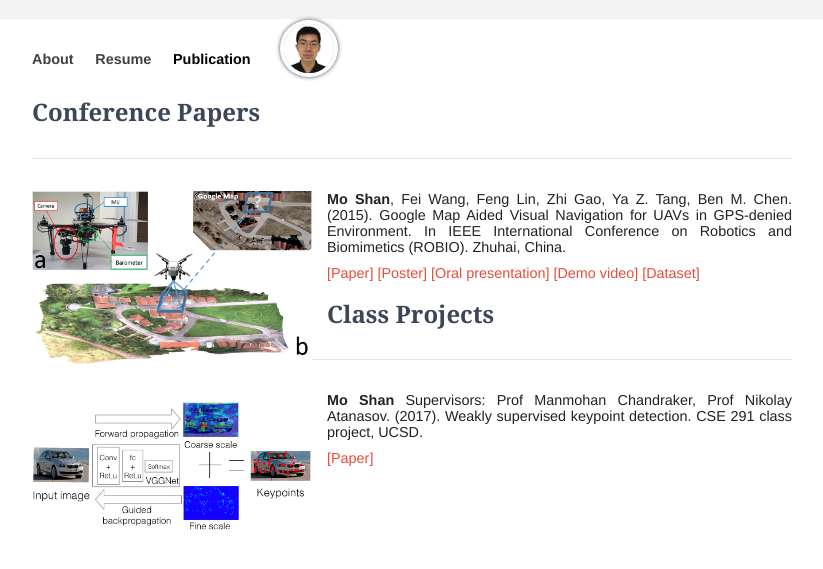
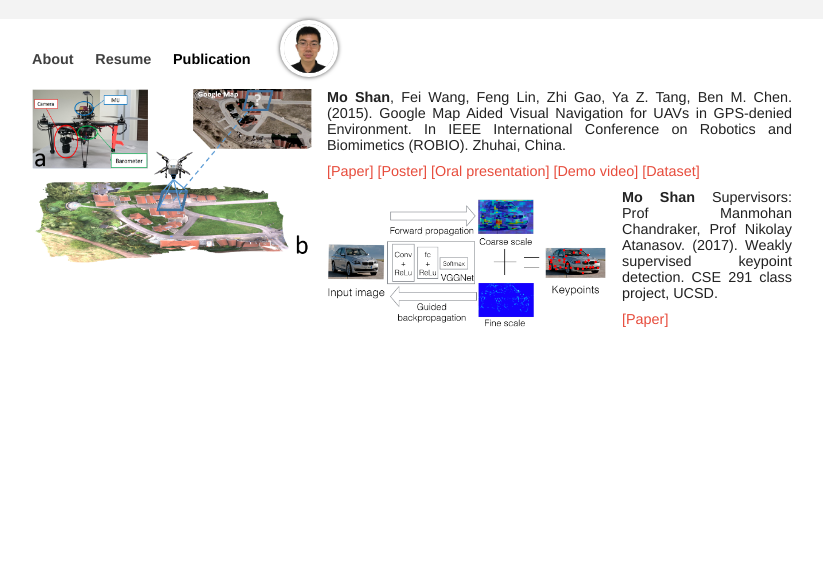
Before and after one commit to moshanATucsd/moshanATucsd.github.io, a Jekyll site: the page built from publication/index.html, in a window 1280 px wide. Shown: the top 569 px of the page, without its empty margins (228-1051 px from the left). Built offline with Jekyll 4.4.1, drawn with Linux system fonts in a browser that asks for light colours; nearby versions of some CDN libraries.

```diff
--- a/publication/index.html
+++ b/publication/index.html
@@ -4,9 +4,6 @@
 description: Mo Shan's publication
 category: publication
 ---
-
-<h2>Conference Papers</h2>
-<div class="spacer"></div>
 
  <div>
      <p>
@@ -28,14 +25,6 @@
      </p>
 
     <p>
-
-<h2>Class Projects</h2>
-<div class="spacer"></div>
-
-</p>
-
-
-    <p>
     <img style="float: left; margin: 0px 15px 15px 0px;" src="/images/publication/cse291_overview.png" alt="Oxford Screenshot" width="280" align="middle" hspace="20">
         </p>
 
```
